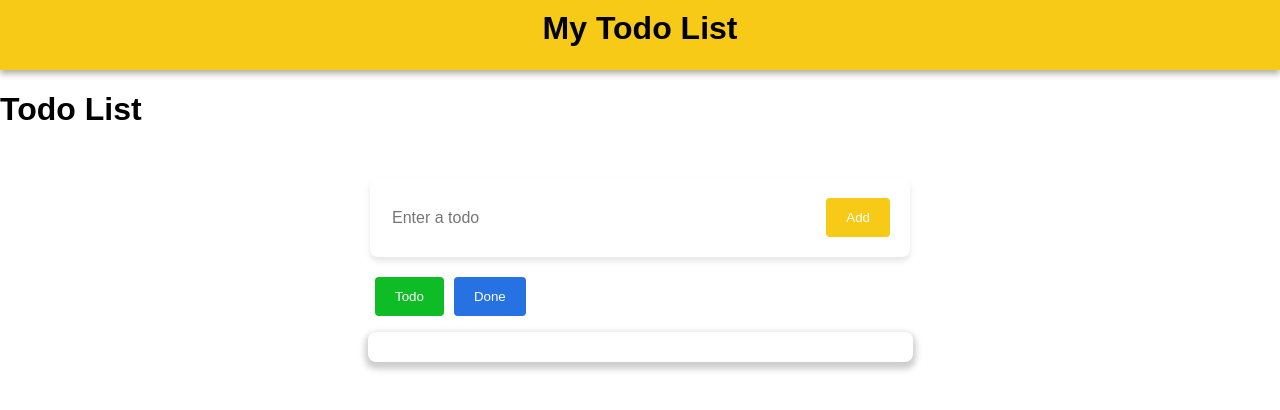
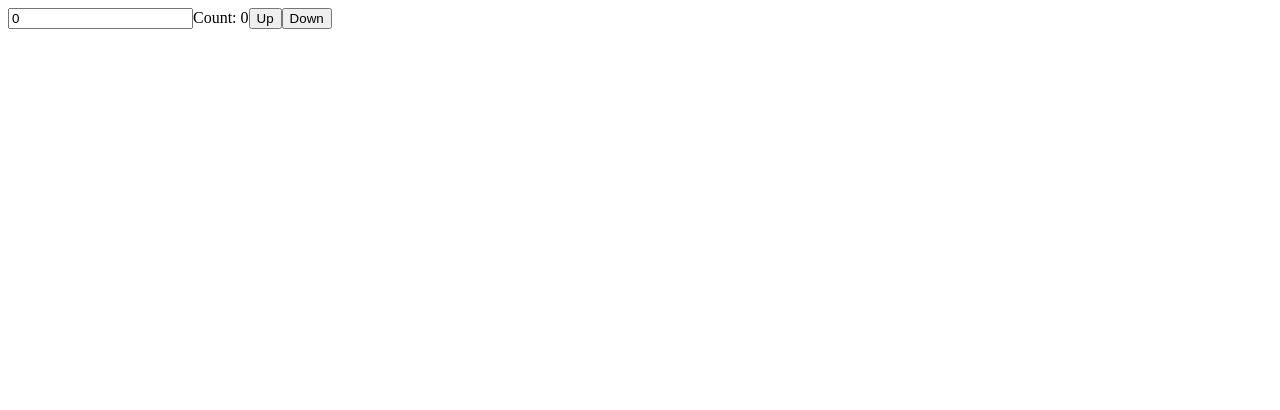
Before and after one commit to nhienkrb/tutor-react, a React (Vite) app: page / in a window 1280 px wide. Shown: the top 410 px of the page. Built offline with nearby package versions, Linux system fonts and the light colour scheme.

Commit message:
knowledge: react reducer

```diff
--- a/src/App.jsx
+++ b/src/App.jsx
@@ -1,6 +1,4 @@
-import Heading from "./components/todo-list/heading";
-import Todo from "./components/todo-list/Todo";
-import css from './app.css'; // phải lùi ra 1 cấp
+import DemoReducer from "./demoReducer";
 function App() {
   const person = {
     name: "John",
@@ -20,8 +18,9 @@ function App() {
       <MessageBtn/>
       <hr />
       <Counter /> */}
-      <Heading />
-      <Todo />
+      {/* <Heading />
+      <Todo /> */}
+      <DemoReducer />
     </div>
   );
 }
--- /dev/null
+++ b/src/DemoReducer.jsx
@@ -0,0 +1,39 @@
+import { useReducer, useState } from "react";
+
+function reducer(state, action) {
+  switch (action.type) {
+    case "increment":
+      return { ...state, count: state.count + state.incrementBy }; //state + action.payload;
+    case "decrement":
+      return { ...state, count: state.count - action.payload };
+    case "incrementBy":
+      return { ...state, incrementBy: +action.payload };
+    default:
+      throw new Error();
+  }
+}
+
+function DemoReducer() {
+  const [state, dispatch] = useReducer(reducer, { count: 0, incrementBy: 0 });
+
+  return (
+    <div className="App">
+      <input
+        type="text"
+        value={state.incrementBy}
+        onChange={(e) =>
+          dispatch({ type: "incrementBy", payload: Number(e.target.value) })
+        }
+      />
+      Count: {state.count}
+      <button onClick={() => dispatch({ type: "increment", payload: 1 })}>
+        Up
+      </button>
+      <button onClick={() => dispatch({ type: "decrement", payload: 1 })}>
+        Down
+      </button>
+    </div>
+  );
+}
+
+export default DemoReducer;
```
